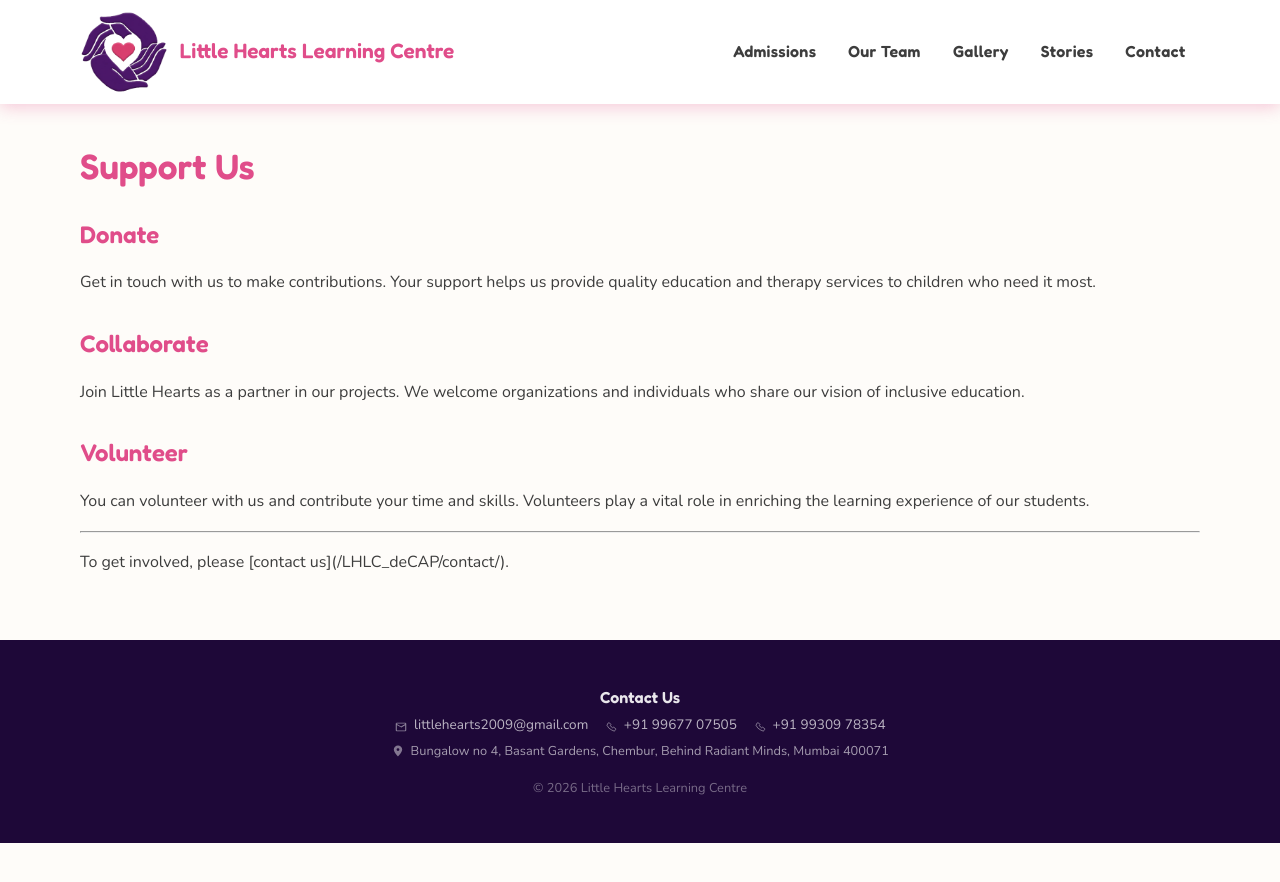
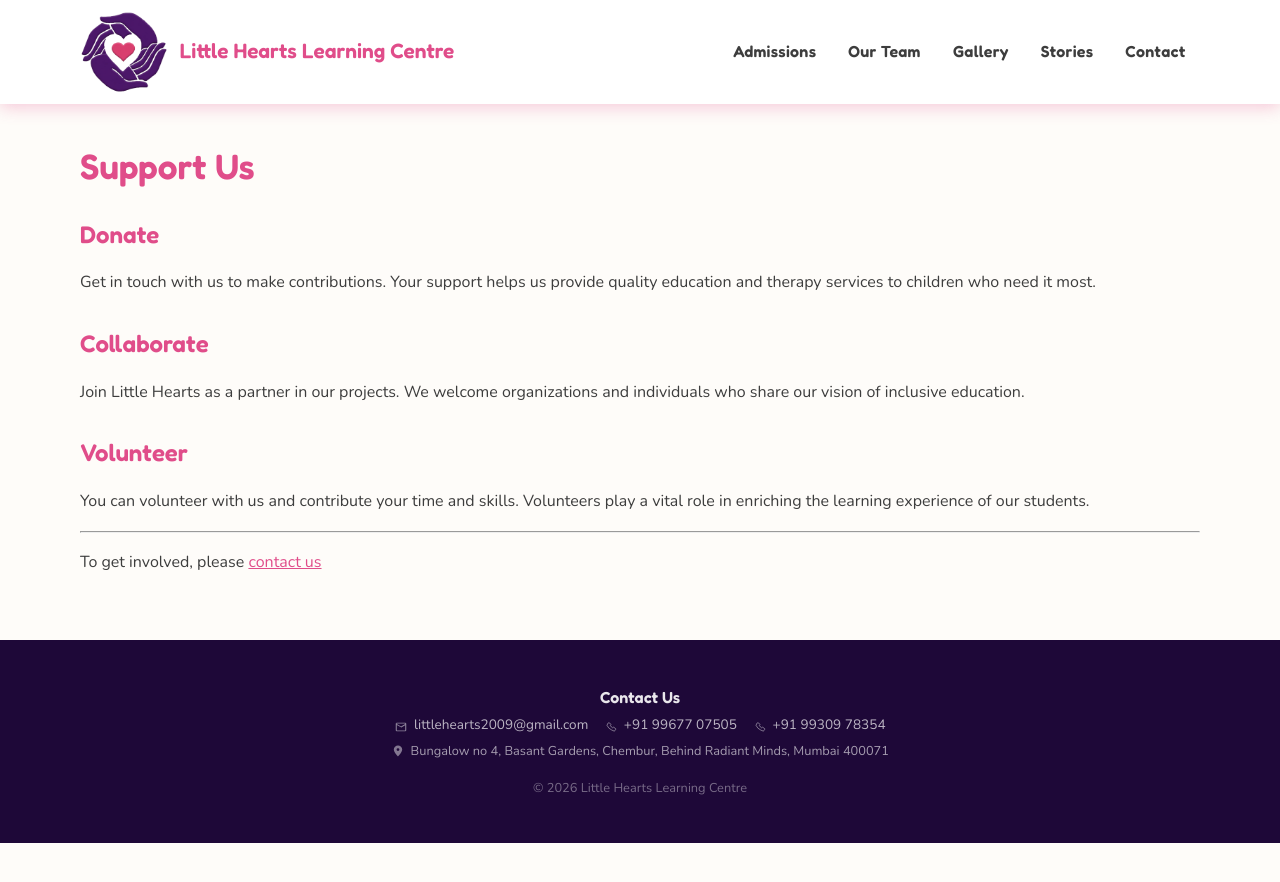
Before and after one commit to Cortinarius-I/LHLC_deCAP, a Jekyll site: the page built from support.md, in a window 1280 px wide. Shown: the top 882 px of the page. Built offline with Jekyll 4.4.1, drawn with Linux system fonts in a browser that asks for light colours; some of the changed lines change nothing that is shown.

Commit message:
Update Pages “support”

```diff
--- a/support.md
+++ b/support.md
@@ -16,4 +16,4 @@ You can volunteer with us and contribute your time and skills. Volunteers play a
 
 - - -
 
-To get involved, please \[contact us]({{ "/contact/" | relative_url }}).
+To get involved, please [contact us](/LHLC_deCAP/contact/)
```
